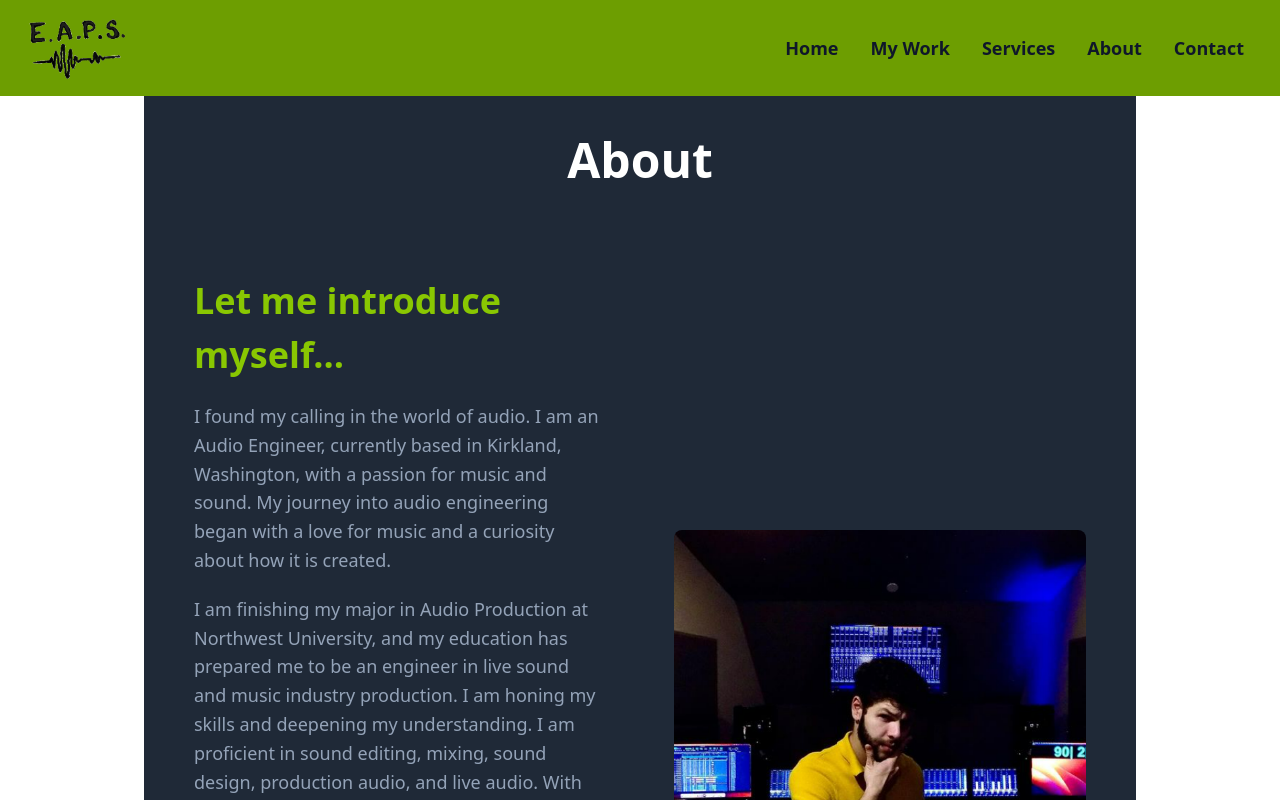
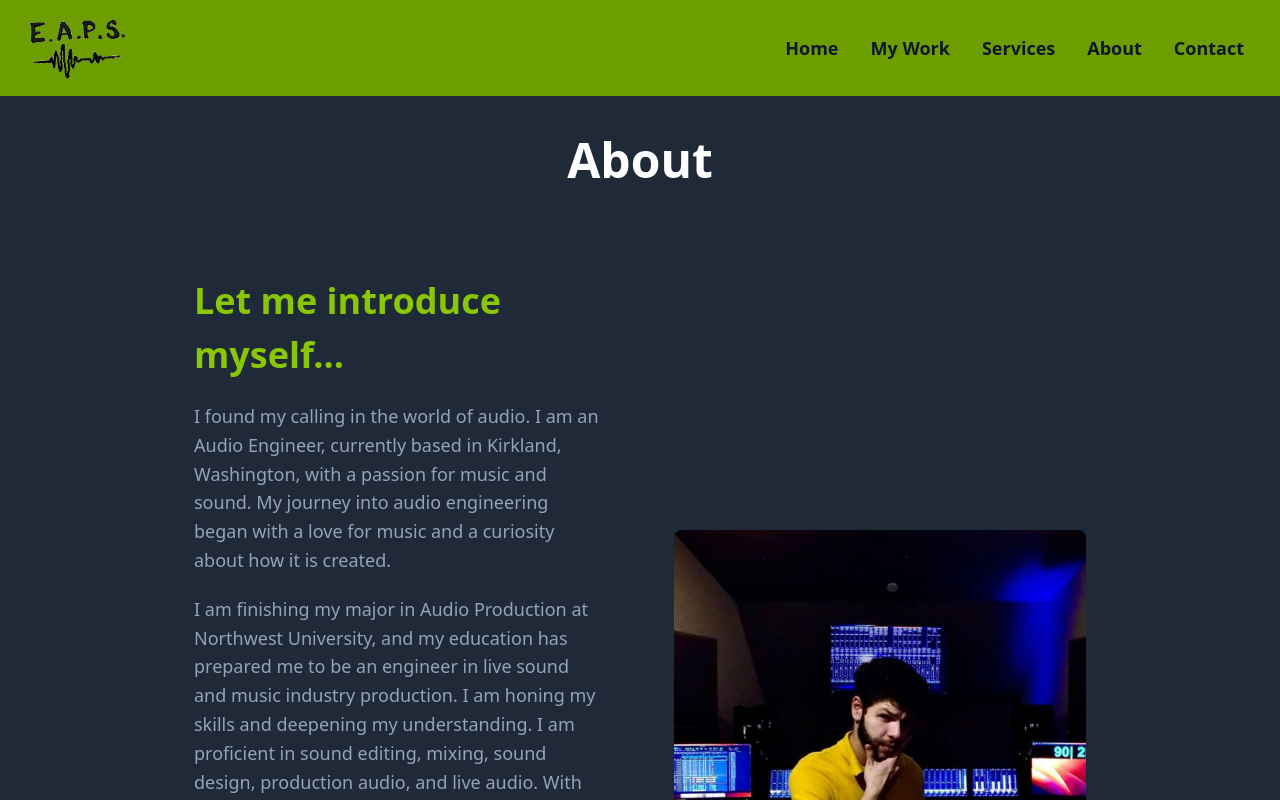
Before and after one commit to bleckocodes/EsterlineAudio, a Nuxt app: page /About in a window 1280 px wide. Shown: the top 800 px of the page. Built offline with nearby package versions, Linux system fonts and the light colour scheme.

Commit message:
trying again

```diff
--- a/pages/About.vue
+++ b/pages/About.vue
@@ -1,10 +1,11 @@
 <template>
-    <div class="sm:mx-36 bg-gray-800">
+    <div class="bg-gray-800"> <!-- Update -->
+      <div class="sm:mx-36">
         <div class="bg-gray-800 text-center text-white">
           <div class="text-5xl font-bold pt-10 pb-10">About</div>
         </div>
 
-      <div class="about-me-container bg-gray-800"> <!-- Updated -->
+        <div class="about-me-container bg-gray-800">
           <div class="about-me-content">
 
             <div class="about-me-text mr-12">
@@ -25,6 +26,7 @@
             <div class="about-me-image pb-60">
               <!-- Add your image here -->
               <img src="@/components/images/headshot.png" alt="Your Image" class="about-me-photo">
+            </div>
           </div>
         </div>
       </div>
```
Lines whose indentation alone changed are shown as unchanged.
